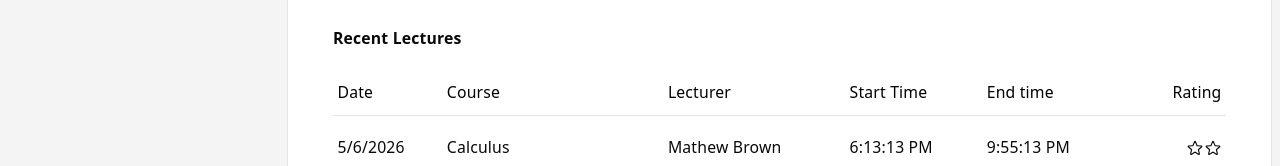
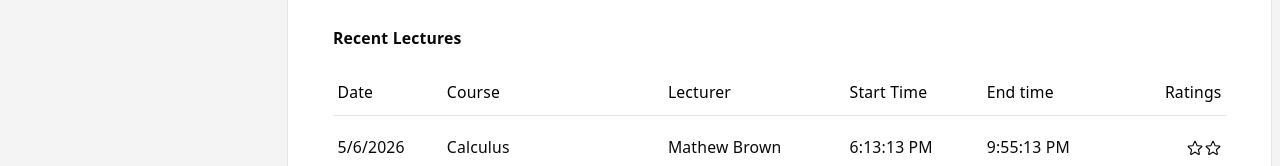
Before and after one commit to Ultimote01/S.A.M.S, a React (Vite) app: page /dashboard in a window 1280 px wide. Shown: the part 773-939 px from the top of the page. Built offline with nearby package versions, Linux system fonts and the light colour scheme.

Commit message:
added charts

```diff
--- a/src/components/application-layout.jsx
+++ b/src/components/application-layout.jsx
@@ -241,7 +241,7 @@ export function ApplicationLayout({ children }) {
 
           <SidebarBody>
             <SidebarSection>
-              <SidebarItem to="/" >
+              <SidebarItem to="/dashboard" >
                <RectangleGroupIcon/>
                 <SidebarLabel>Dashboard</SidebarLabel>
               </SidebarItem>
--- a/src/pages/Dashboard.jsx
+++ b/src/pages/Dashboard.jsx
@@ -235,7 +235,7 @@ export default  function Home() {
             <TableHeader className={"font-medium text-black dark:text-white"}>Lecturer</TableHeader>
             <TableHeader className={"font-medium text-black dark:text-white"}>Start Time</TableHeader>
              <TableHeader className={"font-medium text-black dark:text-white"}>End time</TableHeader>
-            <TableHeader className="text-right font-medium text-black dark:text-white">Rating</TableHeader>
+            <TableHeader className="text-right font-medium text-black dark:text-white">Ratings</TableHeader>
 
           </TableRow>
         </TableHead>
```
